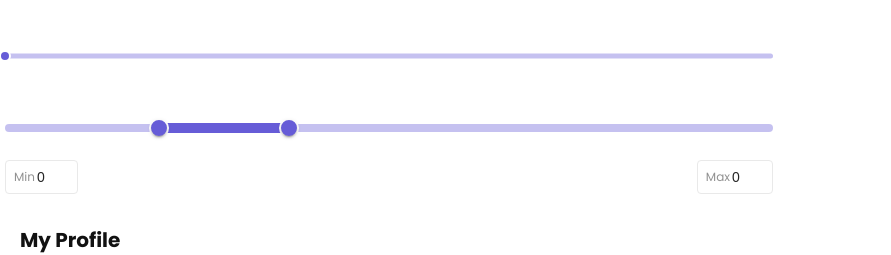
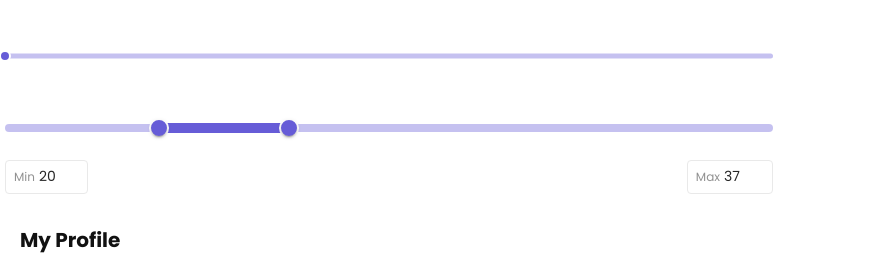
Before and after one commit to Crayond-DEV-TEAM/crayond-comp-library-dev, a React (Vite) app: page / in a window 1280 px wide. Shown: the top 255 px of the page, without its empty margins (0-891 px from the left). Built offline with nearby package versions, Linux system fonts and the light colour scheme.

Commit message:
completed changes

```diff
--- a/src/components/sliderRange/sliderRange.tsx
+++ b/src/components/sliderRange/sliderRange.tsx
@@ -5,6 +5,7 @@ import Slider, { SliderProps } from '@mui/material/Slider';
 import { styles } from './style';
 import Stack from '@mui/material/Stack';
 import { SxProps } from '@mui/system';
+import { Input } from '@mui/material';
 
 interface ProgressProps extends SliderProps {
   marks: {
@@ -69,20 +70,26 @@ const SliderRange = (props: ProgressProps) => {
     // handleChange = () => {},
     // value,
   } = props;
-  const [minMax, setMinMax] = useState<formProps>({
+  const [minMax, setMinMax] = useState({
     minValue: 0,
     maxValue: 0,
   });
 
   const [value, setValue] = useState<number[]>([20, 37]);
 
-  const handleChange = (event: Event, newValue: number | number[]) => {
+  const handleChange = (event: Event, newValue:number[]|[number,number]) => {
     setValue(newValue as number[]);
-    setMinMax({ minValue: value[0], maxValue: value[1] });
+    setMinMax({ minValue: newValue[0], maxValue: value[1] } );
   };
   const handleChangeInput = (key: string, val: string) => {
     setMinMax({ ...minMax, [key]: val });
-    setValue([minMax.minValue, minMax.maxValue]);
+    if(key ==='minValue'){
+      setValue([Number(val), minMax?.maxValue]);
+    }
+    if(key ==='maxValue'){
+      setValue([minMax?.minValue,Number(val)]);
+    }
+
   };
 
   return (
@@ -110,7 +117,7 @@ const SliderRange = (props: ProgressProps) => {
             disableSwap
             marks={customMarks ? marks : []}
             value={value}
-            onChange={handleChange}
+            onChange={(e:Event,val:number | number[],)=>handleChange(e,val as number[])}
             valueLabelDisplay={valueLabelDisplay}
             sx={{
               height: sliderHeight,
@@ -138,10 +145,11 @@ const SliderRange = (props: ProgressProps) => {
             >
               {minLabel}
             </Typography>
-            <input
+            <Input
+             disableUnderline={true}
               type="number"
-              value={minMax?.minValue}
-              style={{
+              value={String(value[0])}
+              sx={{
                 ...styles.inputStyle,
                 color: minMaxValueColor,
                 fontSize: minMaxValueSize,
@@ -153,11 +161,15 @@ const SliderRange = (props: ProgressProps) => {
           </Box>
           <Box sx={{ ...styles.childBox }}>
             <Typography sx={{ ...styles.minMaxLabel ,...minMaxLabelStyle }}>{maxLabel}</Typography>
-            <input
+            <Input
               type="number"
-              value={minMax?.maxValue}
-              style={{ ...styles.inputStyle }}
-              onChange={(e: React.ChangeEvent<HTMLInputElement>) =>
+              disableUnderline={true}
+              value={String(value[1])}
+              sx={{ ...styles.inputStyle,
+                textAlign:'center',
+                color: minMaxValueColor,
+                fontSize: minMaxValueSize}}
+                onChange={(e: React.ChangeEvent<HTMLInputElement>) =>
                 handleChangeInput('maxValue', e.target.value)
               }
             />
--- a/src/components/sliderRange/style.tsx
+++ b/src/components/sliderRange/style.tsx
@@ -20,19 +20,24 @@ export const styles = {
       borderRadius: '4px',
       paddingLeft: '8px',
       paddingRight: '8px',
+
     },
 
     inputStyle: {
       fontSize: '14px',
-      width: '30px',
+      maxWidth: '40px',
       border: 'none',
+      outline: 'none',
       background: '#FFFF',
       color: '#262626',
+      textAlign:"center",
+      borderBottom:"none"
     },
 
     minMaxLabel: {
       color: '#929292',
       fontSize: '12px',
+      paddingRight: "4px",
     },
 
     sliderStyle: {
```
